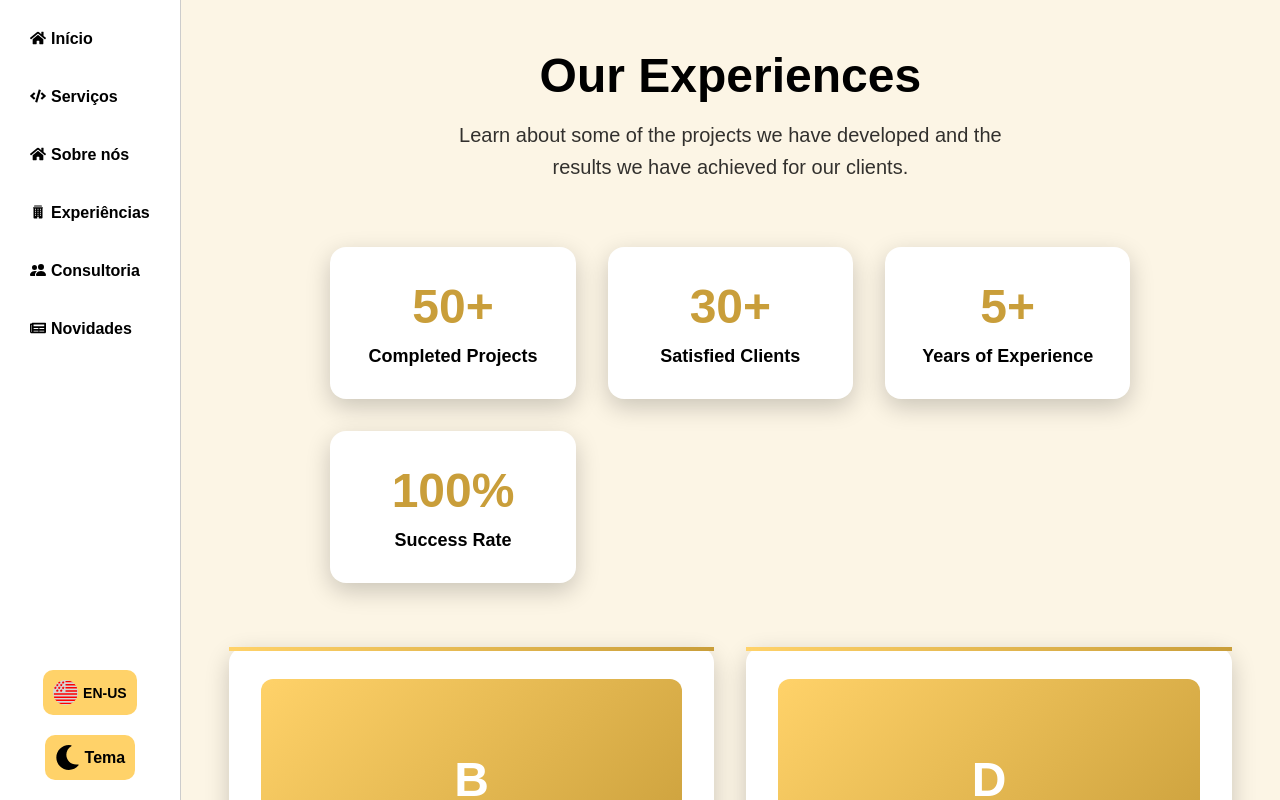
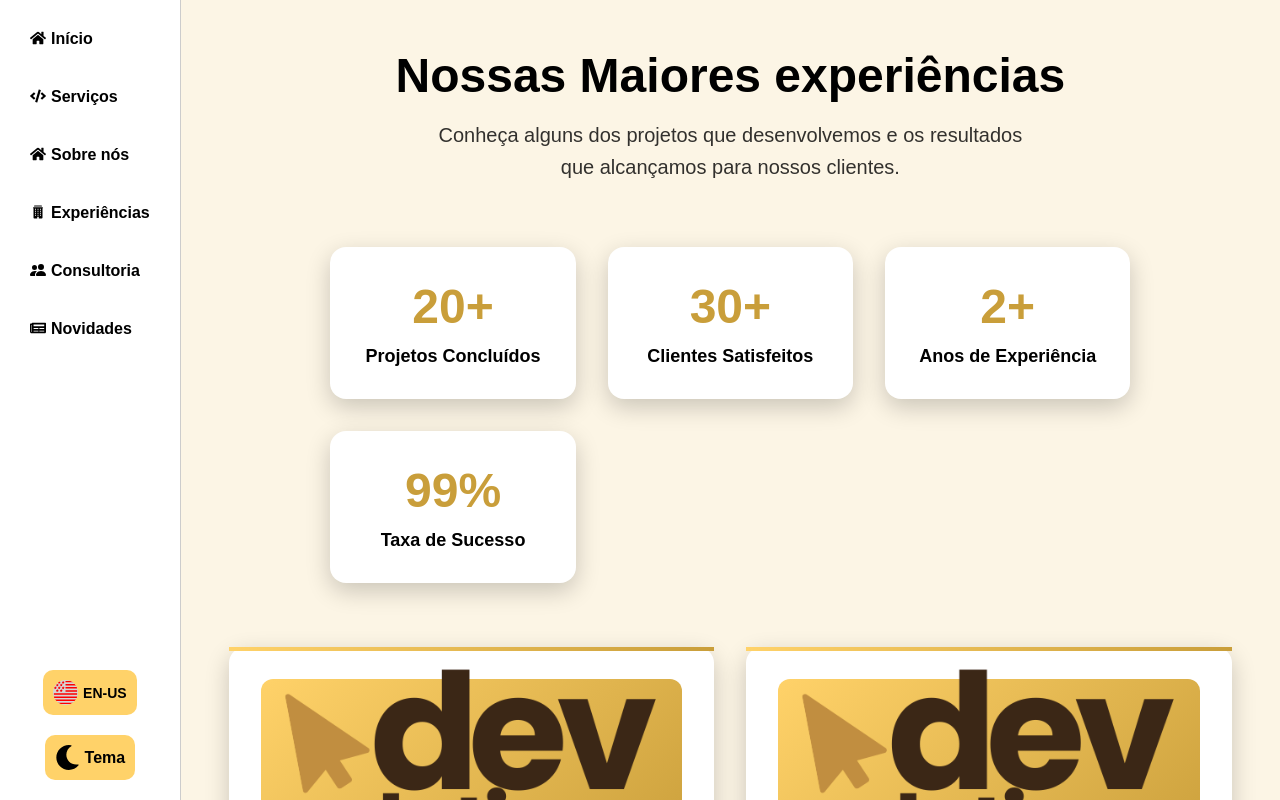
Before and after one commit to vitordsb/DevSolutions, a React (Vite) app: page /experience in a window 1280 px wide. Built offline with nearby package versions, Linux system fonts and the light colour scheme.

Commit message:
teste antes do deploy

```diff
--- a/src/ui/pages/experience/Experience.jsx
+++ b/src/ui/pages/experience/Experience.jsx
@@ -199,60 +199,66 @@ const Experience = () => {
 
   const projects = [
     {
-      title: language === 'pt' ? 'Sistema de Gestão Empresarial' : 'Business Management System',
-      description: language === 'pt'
+      img: '../../../../public/images/Dev.png',
+      title: language === 'en' ? 'Sistema de Gestão Empresarial' : 'Business Management System',
+      description: language === 'en'
         ? 'Sistema completo de gestão empresarial com módulos de vendas, estoque, financeiro e relatórios avançados. Desenvolvido para uma empresa de médio porte com mais de 200 funcionários.'
         : 'Complete business management system with sales, inventory, financial and advanced reporting modules. Developed for a medium-sized company with over 200 employees.',
-      tech: ['React', 'Node.js', 'PostgreSQL', 'Docker'],
+      tech: ['React', 'Node.js', 'MongoDB'],
       year: '2024',
-      team: '5 pessoas',
-      duration: '8 meses'
+      team: '3 pessoas',
+      duration: '3 meses'
     },
     {
-      title: language === 'pt' ? 'Aplicativo de Delivery' : 'Delivery App',
-      description: language === 'pt'
+      img: '../../../../public/images/Dev.png',
+      title: language === 'en' ? 'Aplicativo de Delivery' : 'Delivery App',
+      description: language === 'en'
         ? 'Aplicativo mobile para delivery de comida com sistema de pagamento integrado, rastreamento em tempo real e painel administrativo para restaurantes.'
         : 'Mobile food delivery app with integrated payment system, real-time tracking and administrative panel for restaurants.',
-      tech: ['React Native', 'Firebase', 'Stripe', 'Google Maps'],
-      year: '2024',
-      team: '4 pessoas',
+      tech: ['React Native', 'Firebase', 'Node'],
+      year: '2023',
+      team: '3 pessoas',
+      duration: '10 meses'
+    },
+    {
+      img: '../../../../public/images/Dev.png',
+      title: language === 'en' ? 'SaaS de freelancers' : 'Freelancers SaaS',
+      description: language === 'en'
+        ? 'Plataforma educacional online com sistema de videoaulas, exercícios interativos, certificados digitais e acompanhamento de progresso dos alunos.'
+        : 'Online educational platform with video lessons system, interactive exercises, digital certificates and student progress tracking.',
+      tech: ['Next', 'Node', 'MySQL', 'AWS'],
+      year: '2023',
+      team: '2 pessoas',
       duration: '6 meses'
     },
     {
-      title: language === 'pt' ? 'Plataforma de E-learning' : 'E-learning Platform',
-      description: language === 'pt'
-        ? 'Plataforma educacional online com sistema de videoaulas, exercícios interativos, certificados digitais e acompanhamento de progresso dos alunos.'
-        : 'Online educational platform with video lessons system, interactive exercises, digital certificates and student progress tracking.',
-      tech: ['Vue.js', 'Laravel', 'MySQL', 'AWS'],
-      year: '2023',
-      team: '6 pessoas',
-      duration: '10 meses'
-    },
-    {
-      title: language === 'pt' ? 'Sistema de IoT Industrial' : 'Industrial IoT System',
-      description: language === 'pt'
+      img: '../../../../public/images/Dev.png',
+      title: language === 'en' ? 'Grupo EGP' : 'Grupo EGP ',
+      description: language === 'en'
         ? 'Sistema de monitoramento industrial com sensores IoT, dashboard em tempo real e alertas automáticos para otimização de processos produtivos.'
         : 'Industrial monitoring system with IoT sensors, real-time dashboard and automatic alerts for production process optimization.',
-      tech: ['Python', 'MQTT', 'InfluxDB', 'Grafana'],
-      year: '2023',
-      team: '3 pessoas',
-      duration: '12 meses'
+      tech: ['HTML', 'CSS', 'JavaScript', 'PHP', 'MySQL'],
+      year: '2022',
+      team: '1 pessoa',
+      duration: '2 meses',
+      repository: 'https://github.com/vitordsb/GrupoEGP',
+      link: 'https://grupoegp.com.br'
     }
   ];
 
   const stats = [
-    { number: '50+', label: language === 'pt' ? 'Projetos Concluídos' : 'Completed Projects' },
-    { number: '30+', label: language === 'pt' ? 'Clientes Satisfeitos' : 'Satisfied Clients' },
-    { number: '5+', label: language === 'pt' ? 'Anos de Experiência' : 'Years of Experience' },
-    { number: '100%', label: language === 'pt' ? 'Taxa de Sucesso' : 'Success Rate' }
+    { number: '20+', label: language === 'en' ? 'Projetos Concluídos' : 'Completed Projects' },
+    { number: '30+', label: language === 'en' ? 'Clientes Satisfeitos' : 'Satisfied Clients' },
+    { number: '2+', label: language === 'en' ? 'Anos de Experiência' : 'Years of Experience' },
+    { number: '99%', label: language === 'en' ? 'Taxa de Sucesso' : 'Success Rate' }
   ];
 
   return (
     <Container>
       <Header>
-        <h1>{language === 'pt' ? 'Nossas Experiências' : 'Our Experiences'}</h1>
+        <h1>{language === 'en' ? 'Nossas Maiores experiências' : 'Our biggest experiences'}</h1>
         <p>
-          {language === 'pt'
+          {language === 'en'
             ? 'Conheça alguns dos projetos que desenvolvemos e os resultados que alcançamos para nossos clientes.'
             : 'Learn about some of the projects we have developed and the results we have achieved for our clients.'
           }
@@ -272,7 +278,7 @@ const Experience = () => {
         {projects.map((project, index) => (
           <ProjectCard key={index} className="fade-in">
             <ProjectImage>
-              {project.title.charAt(0)}
+              <img src={project.img} alt={project.title} />
             </ProjectImage>
             <ProjectTitle>{project.title}</ProjectTitle>
             <ProjectDescription>{project.description}</ProjectDescription>
@@ -296,13 +302,13 @@ const Experience = () => {
               ))}
             </TechStack>
             <ProjectLinks>
-              <a href="#" onClick={(e) => e.preventDefault()}>
+              <a href={project.link} onClick={(e) => e.preventDefault()}>
                 <FaExternalLinkAlt />
-                {language === 'pt' ? 'Ver Projeto' : 'View Project'}
+                {language === 'en' ? 'Ver Projeto' : 'View Project'}
               </a>
-              <a href="#" onClick={(e) => e.preventDefault()}>
+              <a href={project.repository} onClick={(e) => e.preventDefault()}>
                 <FaGithub />
-                {language === 'pt' ? 'Código' : 'Code'}
+                {language === 'en' ? 'Código' : 'Code'}
               </a>
             </ProjectLinks>
           </ProjectCard>
```
